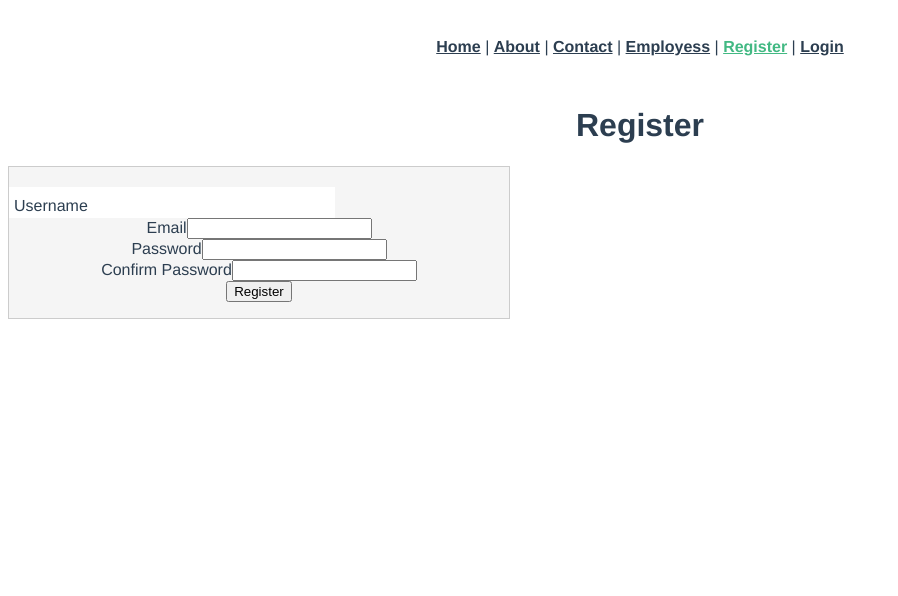
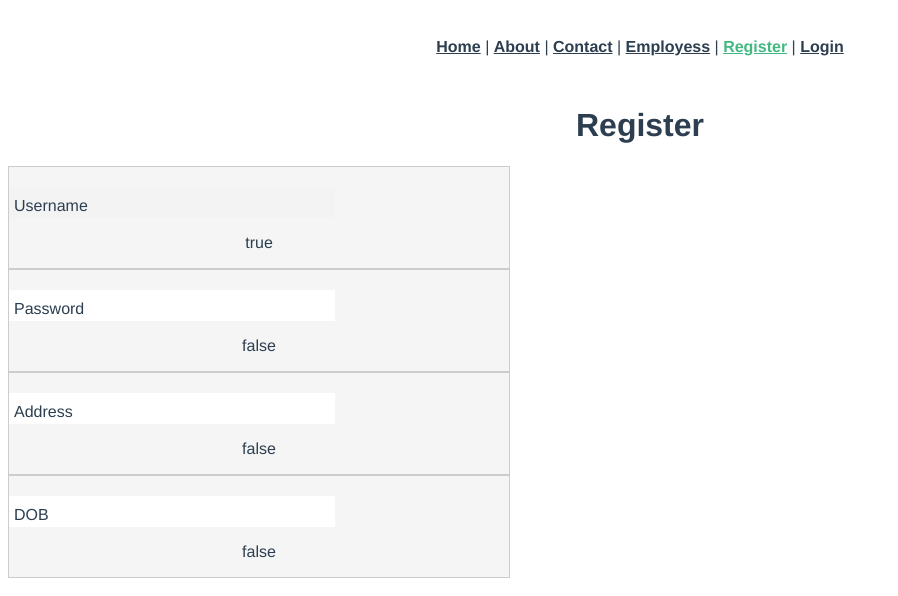
Before and after one commit to lamboktulus1379/vue-training, a Vue app: page /register in a window 1280 px wide. Shown: the top 596 px of the page, without its empty margins (0-898 px from the left). Built offline with nearby package versions, Linux system fonts and the light colour scheme.

Commit message:
Add input component

```diff
--- a/src/components/boxRegister.vue
+++ b/src/components/boxRegister.vue
@@ -2,58 +2,19 @@
     <div class="boxRegister">
         <div @click="toggleFocus" class="form-register">
             <div class="form-content">
-                <label @click="toggleFocus" :class="{focus: isFocus, noFocus: isNotFocus}" for="username">{{ data[0] }}</label>
+                <label @click="toggleFocus" :class="{focus: isFocus, noFocus: isNotFocus}" :for="label">{{ label }}</label>
                 <input
                     @input="$emit('input', $event.target.value)"
                     @blur="toggleFocus"
                     :class="{focusInput: isFocusInput, noFocusInput: isNotFocusInput}"
-                    id="username"
+                    :id="label"
                     :value="value"
                     autocomplete="false"
+                    :disabled="placeholder"
                     />
             </div>
 
-            <div class="formContent">
-                <label @click="toggleFocus" :class="{focus: isFocus, noFocus: isNotFocus}" for="email">{{ data[1] }}</label>
-                <input
-                    @input="$emit('input', $event.target.value)"
-                    @blur="toggleFocus"
-                    :class="{focusInput: isFocusInput, noFocusInput: isNotFocusInput}"
-                    id="email"
-                    :value="value"
-                    autocomplete="false"
-                    />
-            </div>
-
-            <div class="formContent">
-                <label @click="toggleFocus" :class="{focus: isFocus, noFocus: isNotFocus}" for="password">{{ data[2] }}</label>
-                <input
-                    @input="$emit('input', $event.target.value)"
-                    @blur="toggleFocus"
-                    :class="{focusInput: isFocusInput, noFocusInput: isNotFocusInput}"
-                    id="password"
-                    :value="value"
-                    autocomplete="false"
-                    />
-            </div>
-
-            <div class="formContent">
-                <label @click="toggleFocus" :class="{focus: isFocus, noFocus: isNotFocus}" for="confirm-password">{{ data[3] }}</label>
-                <input
-                    @input="$emit('input', $event.target.value)"
-                    @blur="toggleFocus"
-                    :class="{focusInput: isFocusInput, noFocusInput: isNotFocusInput}"
-                    id="confirm-password"
-                    :value="value"
-                    autocomplete="false"
-                    />
-            </div>
-
-            <div class="formContent">
-                <button>Register</button>
-            </div>
-
-            <p>{{ value }}</p>
+            <p>{{ placeholder }}</p>
         </div>
     </div>
 </template>
@@ -67,18 +28,13 @@ export default {
 
             isFocusInput: false,
             isNotFocusInput: true,
-
-            data: [
-                "Username",
-                "Email",
-                "Password",
-                "Confirm Password"
-            ]
         }
     },
 
     props: [
-        'value'
+        'value',
+        'label',
+        'placeholder'
     ],
     methods: {
         toggleFocus: function() {
--- a/src/views/Register.vue
+++ b/src/views/Register.vue
@@ -1,7 +1,14 @@
 <template>
     <div class="register">
         <h1>Register</h1>
-        <boxRegister @input="checkEmit">
+        <boxRegister
+        @input="checkEmit"
+        v-for="(item, index) in items"
+        :key="index"
+        v-model="item.value"
+        :label="item.whatInput"
+        :placeholder="item.ph"
+        >
 
         </boxRegister>
     </div>
@@ -13,13 +20,14 @@ export default {
         return {
             username: "",
             items: [
-                {whatInput: "Username", value: ""},
-                {whatInput: "Password", value: ""},
-                {whatInput: "Address", value: ""},
-                {whatInput: "DOB", value: ""},
+                {whatInput: "Username", value: "", ph: true},
+                {whatInput: "Password", value: "", ph: false},
+                {whatInput: "Address", value: "", ph: false},
+                {whatInput: "DOB", value: "", ph: false},
             ]
         }
     },
+
     components: {
         boxRegister
     },
```
